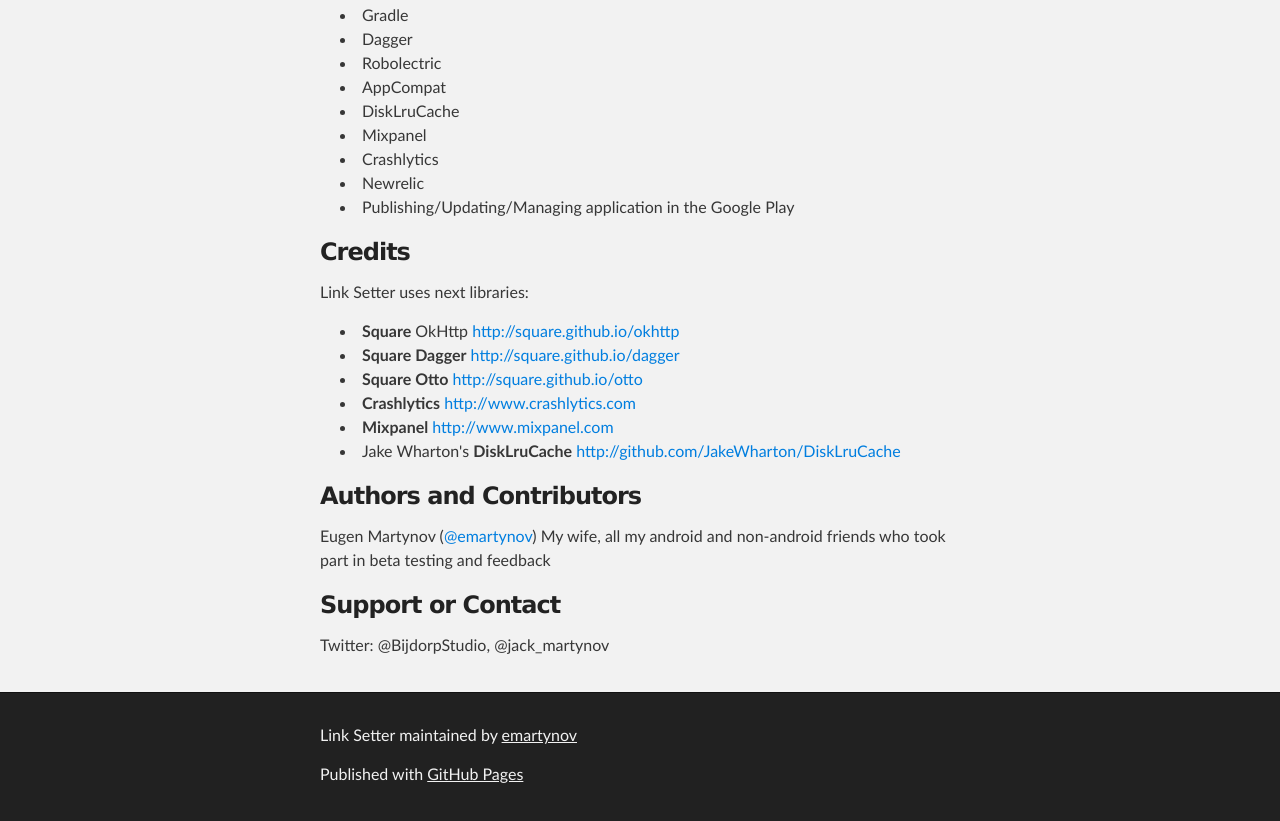
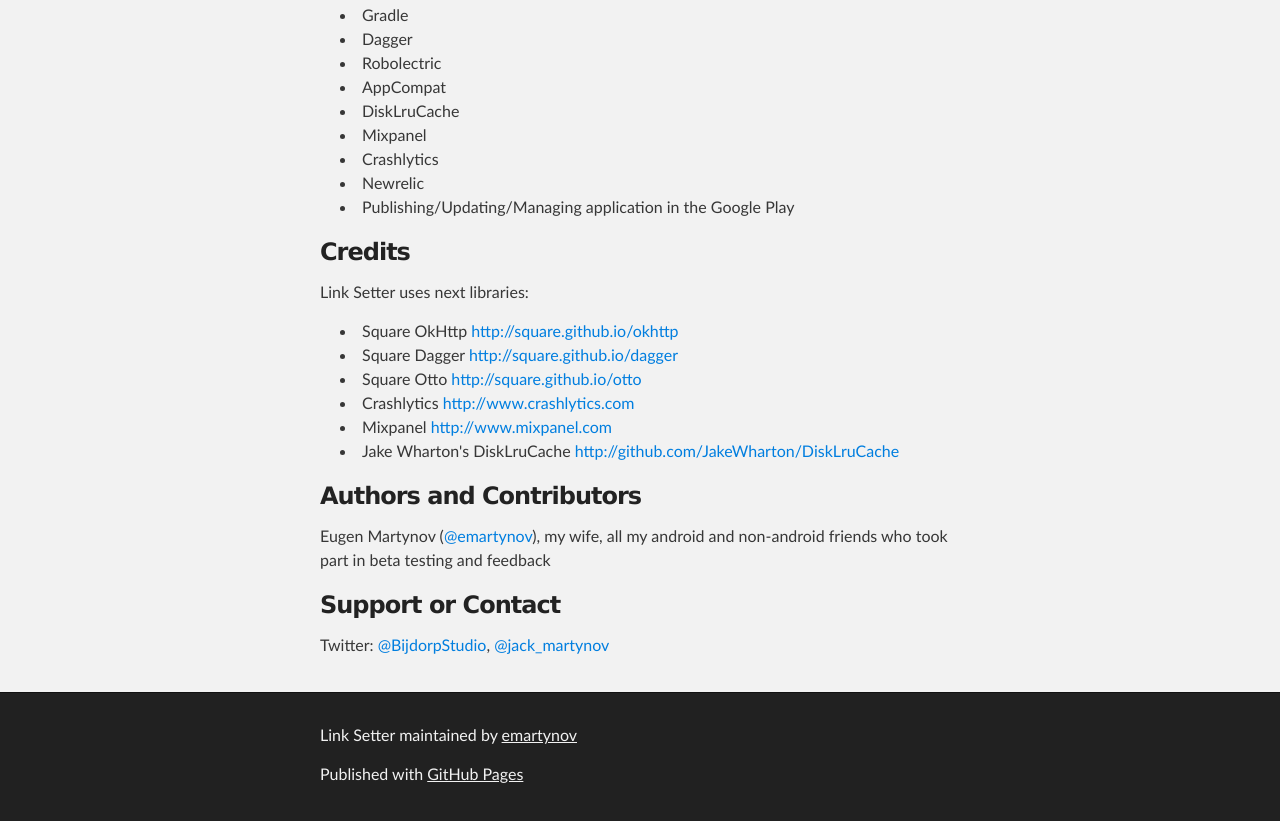
Before and after one commit to BijdorpStudio/UrlSetter, a plain HTML site: page index.html in a window 1280 px wide. Shown: the part 596-1417 px from the top of the page. Drawn offline with Linux system fonts and the light colour scheme.

Commit message:
Create gh-pages branch via GitHub

```diff
--- a/index.html
+++ b/index.html
@@ -64,33 +64,27 @@ You can find application here <a href="http://play.google.com/store/apps/details
 <p>Link Setter uses next libraries:</p>
 
 <ul>
-<li>
-<strong>Square</strong> OkHttp <a href="http://square.github.io/okhttp">http://square.github.io/okhttp</a>
+<li>Square OkHttp <a href="http://square.github.io/okhttp">http://square.github.io/okhttp</a>
 </li>
-<li>
-<strong>Square Dagger</strong> <a href="http://square.github.io/dagger">http://square.github.io/dagger</a>
+<li>Square Dagger <a href="http://square.github.io/dagger">http://square.github.io/dagger</a>
 </li>
-<li>
-<strong>Square Otto</strong> <a href="http://square.github.io/otto">http://square.github.io/otto</a>
+<li>Square Otto <a href="http://square.github.io/otto">http://square.github.io/otto</a>
 </li>
-<li>
-<strong>Crashlytics</strong> <a href="http://www.crashlytics.com">http://www.crashlytics.com</a>
+<li>Crashlytics <a href="http://www.crashlytics.com">http://www.crashlytics.com</a>
 </li>
-<li>
-<strong>Mixpanel</strong> <a href="http://www.mixpanel.com">http://www.mixpanel.com</a>
+<li>Mixpanel <a href="http://www.mixpanel.com">http://www.mixpanel.com</a>
 </li>
-<li>Jake Wharton's <strong>DiskLruCache</strong> <a href="http://github.com/JakeWharton/DiskLruCache">http://github.com/JakeWharton/DiskLruCache</a>
+<li>Jake Wharton's DiskLruCache <a href="http://github.com/JakeWharton/DiskLruCache">http://github.com/JakeWharton/DiskLruCache</a>
 </li>
 </ul><h3>
 <a name="authors-and-contributors" class="anchor" href="#authors-and-contributors"><span class="octicon octicon-link"></span></a>Authors and Contributors</h3>
 
-<p>Eugen Martynov (<a href="https://github.com/emartynov" class="user-mention">@emartynov</a>)
-My wife, all my android and non-android friends who took part in beta testing and feedback</p>
+<p>Eugen Martynov (<a href="https://github.com/emartynov" class="user-mention">@emartynov</a>), my wife, all my android and non-android friends who took part in beta testing and feedback</p>
 
 <h3>
 <a name="support-or-contact" class="anchor" href="#support-or-contact"><span class="octicon octicon-link"></span></a>Support or Contact</h3>
 
-<p>Twitter: @BijdorpStudio, @jack_martynov</p>
+<p>Twitter: <a href="https://twitter.com/BijdorpStudio">@BijdorpStudio</a>, <a href="https://twitter.com/jack_martynov">@jack_martynov</a></p>
       </section>
     </div>
 
--- a/params.json
+++ b/params.json
@@ -1 +1 @@
-{"name":"Link Setter","tagline":"Android application to solve redirect with annoying browser opening","body":"### Link Setter\r\nThis is one sunday idea that was decided to publish to the Google Play.\r\nThe final polishing/bugs fixing/changes took more than 6 months.\r\nYou can find application here http://play.google.com/store/apps/details?id=com.emartynov.android.app.urlsetter\r\n\r\n###License\r\nApache License 2.0\r\n\r\n### Development\r\nThis is my pet project to polish my experience with next technologies:\r\n\r\n* Gradle\r\n* Dagger\r\n* Robolectric\r\n* AppCompat\r\n* DiskLruCache\r\n* Mixpanel\r\n* Crashlytics\r\n* Newrelic\r\n* Publishing/Updating/Managing application in the Google Play\r\n\r\n### Credits\r\nLink Setter uses next libraries:\r\n\r\n* **Square** OkHttp http://square.github.io/okhttp\r\n* **Square Dagger** http://square.github.io/dagger\r\n* **Square Otto** http://square.github.io/otto\r\n* **Crashlytics** http://www.crashlytics.com\r\n* **Mixpanel** http://www.mixpanel.com\r\n* Jake Wharton's **DiskLruCache** http://github.com/JakeWharton/DiskLruCache\r\n\r\n### Authors and Contributors\r\nEugen Martynov (@emartynov)\r\nMy wife, all my android and non-android friends who took part in beta testing and feedback\r\n\r\n### Support or Contact\r\nTwitter: @BijdorpStudio, @jack_martynov\r\n","google":"UA-47541528-1","note":"Don't delete this file! It's used internally to help with page regeneration."}
+{"name":"Link Setter","tagline":"Android application to solve redirect with annoying browser opening","body":"### Link Setter\r\nThis is one sunday idea that was decided to publish to the Google Play.\r\nThe final polishing/bugs fixing/changes took more than 6 months.\r\nYou can find application here http://play.google.com/store/apps/details?id=com.emartynov.android.app.urlsetter\r\n\r\n###License\r\nApache License 2.0\r\n\r\n### Development\r\nThis is my pet project to polish my experience with next technologies:\r\n\r\n* Gradle\r\n* Dagger\r\n* Robolectric\r\n* AppCompat\r\n* DiskLruCache\r\n* Mixpanel\r\n* Crashlytics\r\n* Newrelic\r\n* Publishing/Updating/Managing application in the Google Play\r\n\r\n### Credits\r\nLink Setter uses next libraries:\r\n\r\n* Square OkHttp http://square.github.io/okhttp\r\n* Square Dagger http://square.github.io/dagger\r\n* Square Otto http://square.github.io/otto\r\n* Crashlytics http://www.crashlytics.com\r\n* Mixpanel http://www.mixpanel.com\r\n* Jake Wharton's DiskLruCache http://github.com/JakeWharton/DiskLruCache\r\n\r\n### Authors and Contributors\r\nEugen Martynov (@emartynov), my wife, all my android and non-android friends who took part in beta testing and feedback\r\n\r\n### Support or Contact\r\nTwitter: [@BijdorpStudio](https://twitter.com/BijdorpStudio), [@jack_martynov](https://twitter.com/jack_martynov)\r\n","google":"UA-47541528-1","note":"Don't delete this file! It's used internally to help with page regeneration."}
```
